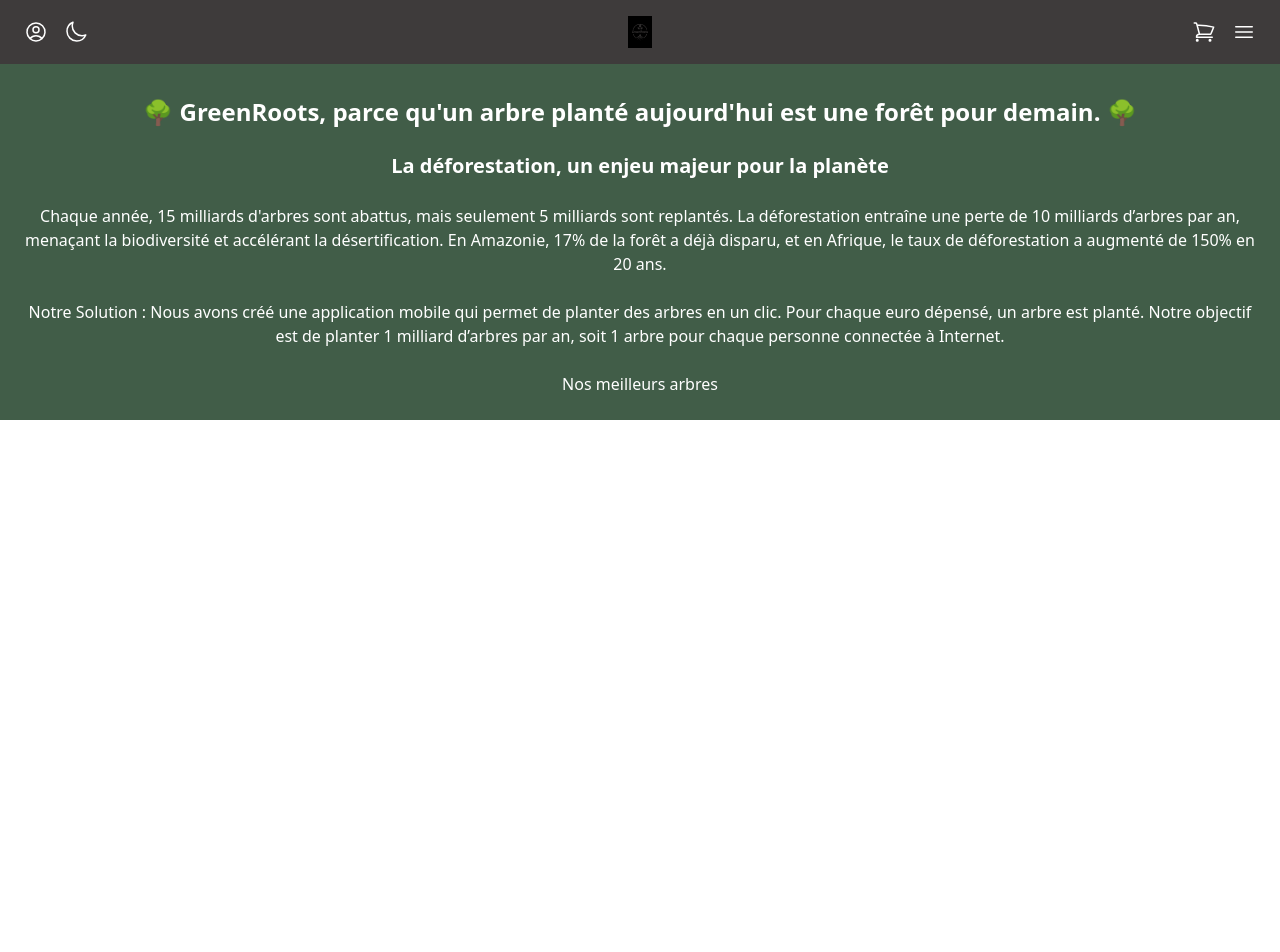
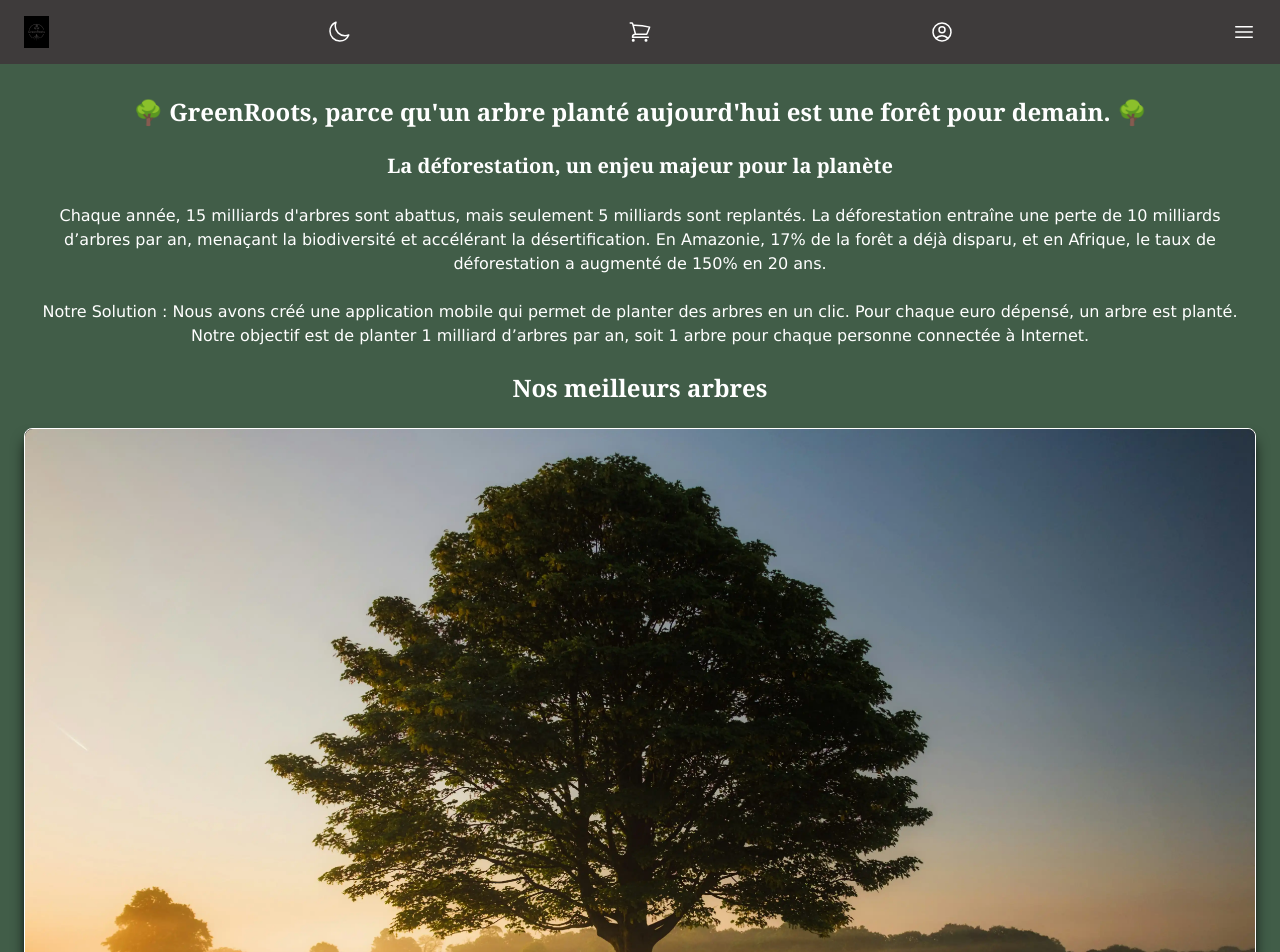
Before and after one commit to NathanBegue/GreenRoots-front, a React (Vite) app: page / in a window 1280 px wide. Shown: the top 952 px of the page. Before the commit the page ends 800 px from the top, so only its background shows below. Built offline with nearby package versions, Linux system fonts and the light colour scheme.

Commit message:
header ok corp de page index ok a débattre pour les borders card et les shadow

```diff
--- a/src/component/layout/Header.tsx
+++ b/src/component/layout/Header.tsx
@@ -1,18 +1,12 @@
 export default function Header() {
     return (
-        <header className="bg-dark-secondary w-full h-16 px-6 flex items-center justify-between overflow-hidden fixed">
-            {/* Icône de gauche */}
-            <div className="flex items-center gap-4 flex-nowrap">
+        <header className="bg-dark-secondary w-full h-16 px-6 flex items-center overflow-hidden fixed">
+
+            <div className="flex items-center gap-4 flex-nowrap justify-between w-full">
+                <img className="h-8" src="/images/icons/logo-.svg" alt="Logo" />
+                <img className="w-6 h-6 invert" src="/images/icons/moon.svg" alt="Mode sombre" />
+                <img className="w-6 h-6 invert" src="/images/icons/shop-card.svg" alt="Panier" />
                 <img className="w-6 h-6 invert" src="/images/icons/user.svg" alt="Profil" />
-                <img className="w-6 h-6 invert" src="/images/icons/moon.svg" alt="Mode sombre" />
-            </div>
-
-            {/* Logo */}
-            <div><img className="h-8" src="/images/icons/logo-.svg" alt="Logo" /></div>
-
-            {/* Icônes de droite */}
-            <div className="flex items-center gap-4 flex-nowrap">
-                <img className="w-6 h-6 invert" src="/images/icons/shop-card.svg" alt="Panier" />
                 <img className="w-6 h-6 invert" src="/images/icons/burger-menu.svg" alt="Menu" />
             </div>
         </header>
--- a/src/component/pages/Index.tsx
+++ b/src/component/pages/Index.tsx
@@ -1,4 +1,5 @@
 import Header from "../layout/Header";
+import Card from "../ui/Card";
 
 export default function Index() {
     return (
@@ -6,25 +7,30 @@ export default function Index() {
             <Header />
             <main className="bg-dark-primary text-white p-6 flex flex-col gap-6 text-center pt-24">
                 <section className="flex flex-col gap-6">
-                    <h1 className="text-2xl font-bold">
+                    <h1 className="text-2xl font-bold font-title">
                         🌳 GreenRoots, parce qu'un arbre planté aujourd'hui est une forêt pour demain. 🌳
                     </h1>
                     <div className="flex flex-col gap-6">
-                        <h2 className="text-xl font-bold">
+                        <h2 className="text-xl font-bold font-title">
                             La déforestation, un enjeu majeur pour la planète
                         </h2>
-                        <p>
+                        <p className="font-content">
                             Chaque année, 15 milliards d'arbres sont abattus, mais seulement 5 milliards sont replantés. La déforestation entraîne une perte de 10 milliards d’arbres par an, menaçant la biodiversité et accélérant la désertification. En Amazonie, 17% de la forêt a déjà disparu, et en Afrique, le taux de déforestation a augmenté de 150% en 20 ans.
                         </p>
-                        <p>
+                        <p className="font-content">
                             Notre Solution : Nous avons créé une application mobile qui permet de planter des arbres en un clic. Pour chaque euro dépensé, un arbre est planté. Notre objectif est de planter 1 milliard d’arbres par an, soit 1 arbre pour chaque personne connectée à Internet.
                         </p>
                     </div>
                 </section>
-                <section>
-                    <h2>
+                <section className="flex flex-col gap-6">
+                    <h2 className="text-2xl font-bold font-title">
                         Nos meilleurs arbres
                     </h2>
+                    <div className="flex flex-col gap-6">
+                        <Card />
+                        <Card />
+                        <Card />
+                    </div>
                 </section>
             </main>
         </div>
--- /dev/null
+++ b/src/component/ui/Card.tsx
@@ -0,0 +1,12 @@
+export default function Card() {
+    return (
+        <article className="bg-dark-secondary text-white  flex flex-col items-center rounded-lg border shadow-black shadow-lg">
+            <div>
+                <img className="object-cover rounded-t-lg" src="/images/arbres/chene_pedoncule.webp" alt="" />
+            </div>
+            <p className="text-xl font-bold p-4 font-title">
+                Chène pédonculé
+            </p>
+        </article>
+    )
+}
```
Also changed, not shown: images/arbres/chene_pedoncule.webp (added).
